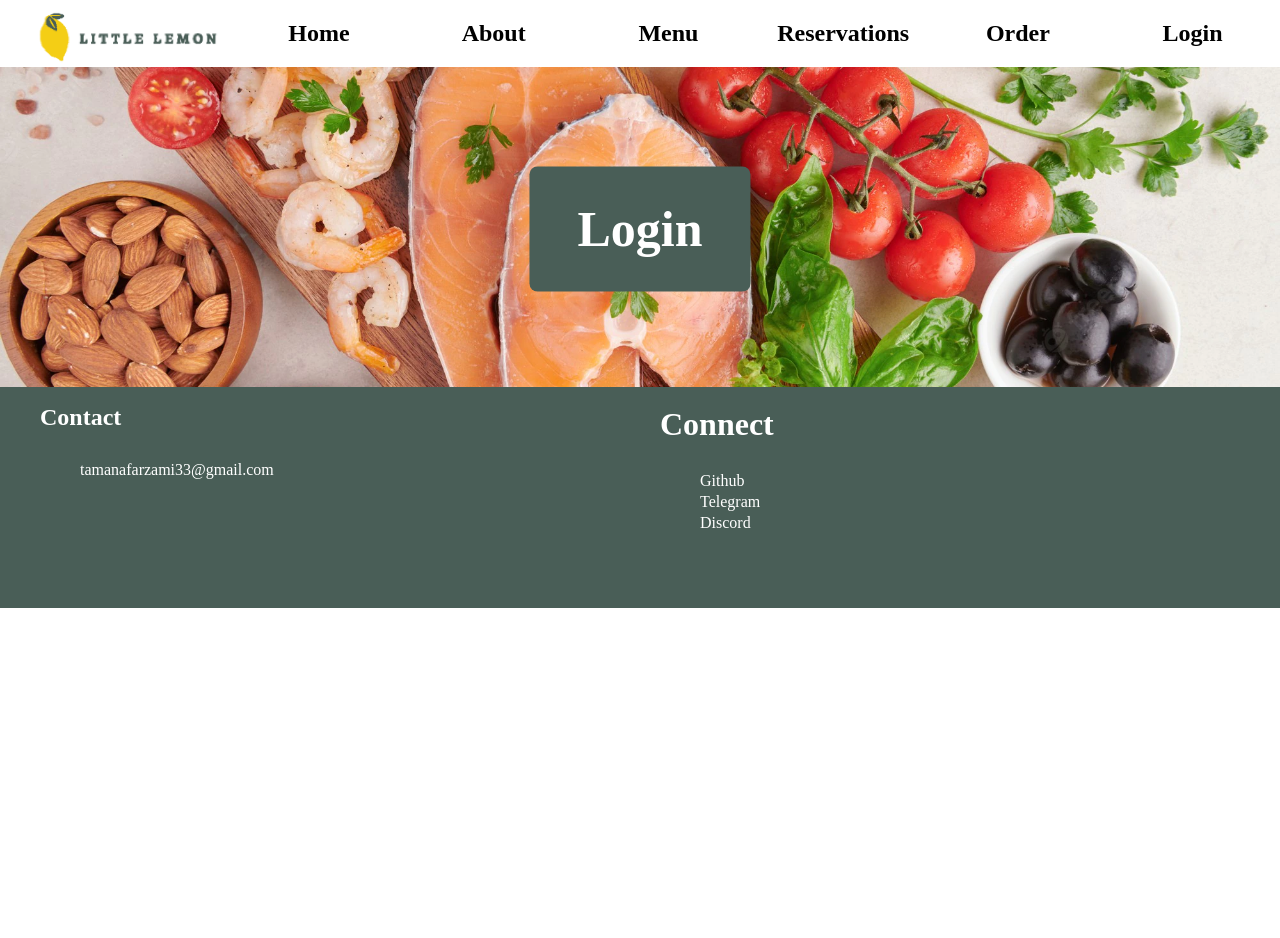
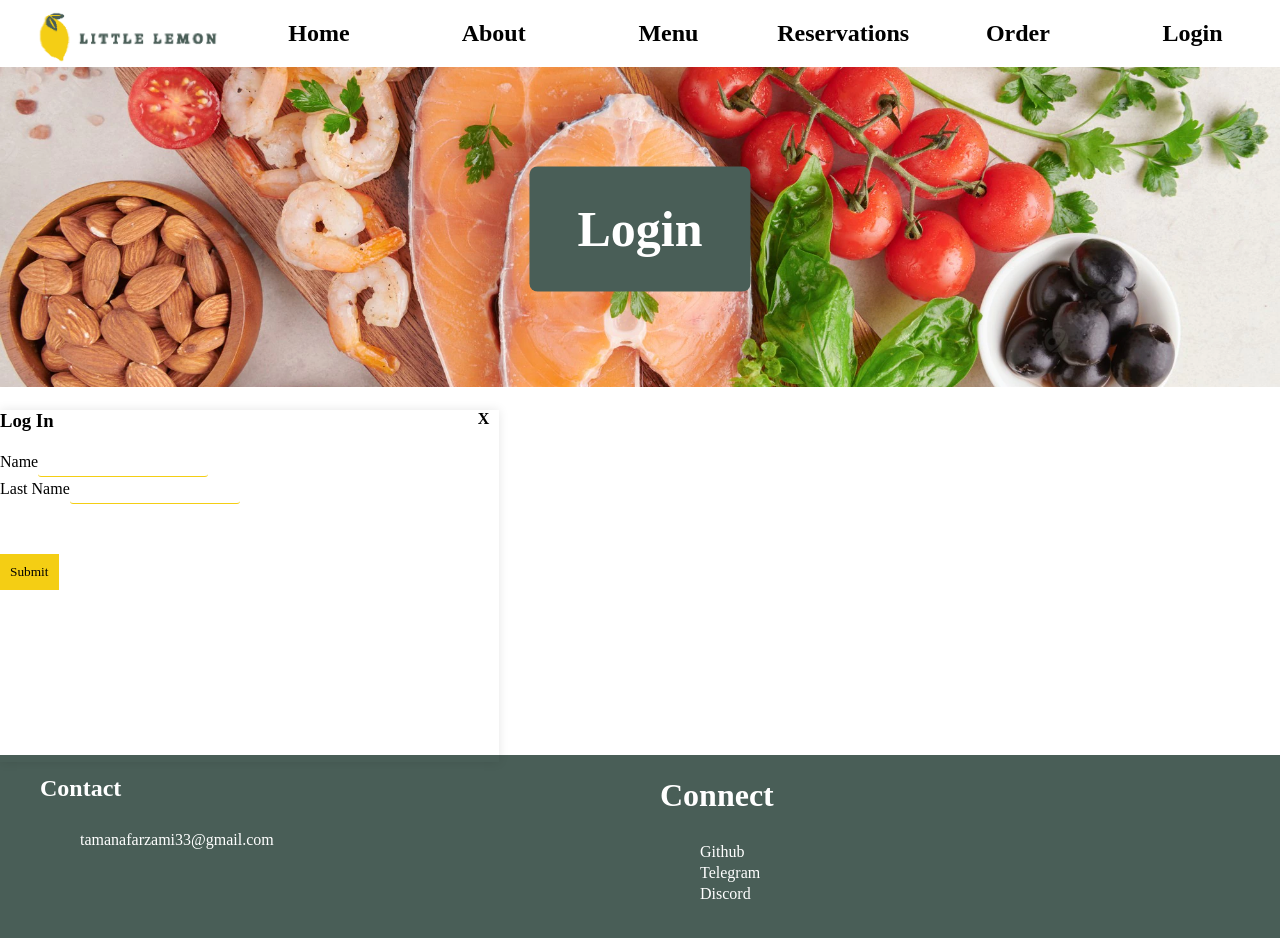
Before and after one commit to Tamana543/little_lemon-webapp, a React (Create React App) app: page /login in a window 1280 px wide. Shown: the top 938 px of the page. Before the commit the page ends 800 px from the top, so only its background shows below. Built offline with nearby package versions, Linux system fonts and the light colour scheme.

Commit message:
Style Updated

```diff
--- a/src/App.css
+++ b/src/App.css
@@ -341,6 +341,42 @@ footer > menu {
   background-color: white;
   padding: 0.5rem;
 }
+/* LOGIN DETAILS */
+.log_in {
+  background: none;
+  /* border: 1px solid #df29f0; */
+  box-shadow: inset 0px 0px 0px 1px #df29f0;
+
+  color: #000;
+}
+.window {
+  box-shadow: 0 0 10px rgba(0, 0, 0, 0.1);
+  width: 39%;
+  height: 22rem;
+  position: relative;
+}
+.closeBtn {
+  position: absolute;
+  right: 10px;
+  font-size: 1rem;
+  font-weight: 900;
+  cursor: pointer;
+}
+#Name,
+#lastName,
+#password {
+  outline: none;
+  background: none;
+  border: none;
+  border-bottom: 1px solid #f4ce14;
+
+}
+.submit {
+  margin-top: 10%;
+  background-color: #f4ce14;
+  padding: 10px;
+
+}
 /* RESERVE A TABLE */
 .reserve-table {
   position: relative;
--- a/src/components/pages/Login.js
+++ b/src/components/pages/Login.js
@@ -3,6 +3,22 @@ export default function Order(){
  return(
      <>
        <Login/>
+         <div class="window log_in-window hide">
+      <div class="closeBtn">X</div>
+      <form method="post" class="flex">
+        <h3 class="head">Log In</h3>
+        <div class="name flex">
+          <label for="name">Name</label>
+          <input type="text" name="name" id="Name" />
+        </div>
+        <div class="last_name flex">
+          <label for="last-name" class="last_name-label">Last Name</label>
+          <input type="text" name="last-name" id="lastName" />
+        </div>
+
+        <button type="submit" class="submit">Submit</button>
+      </form>
+    </div>
      </>
  )
 }
--- a/src/components/sections/loginPages/Login.js
+++ b/src/components/sections/loginPages/Login.js
@@ -12,5 +12,7 @@ export default function Login() {
           </div>
 
      </header>
+
+
      );
 }
```
